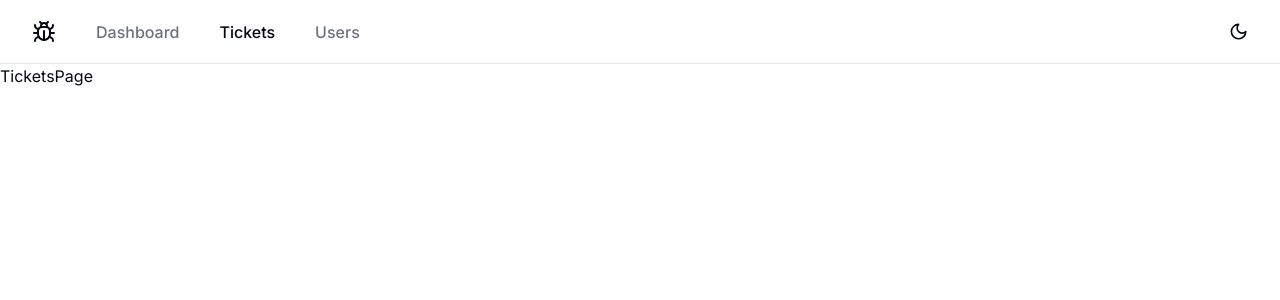
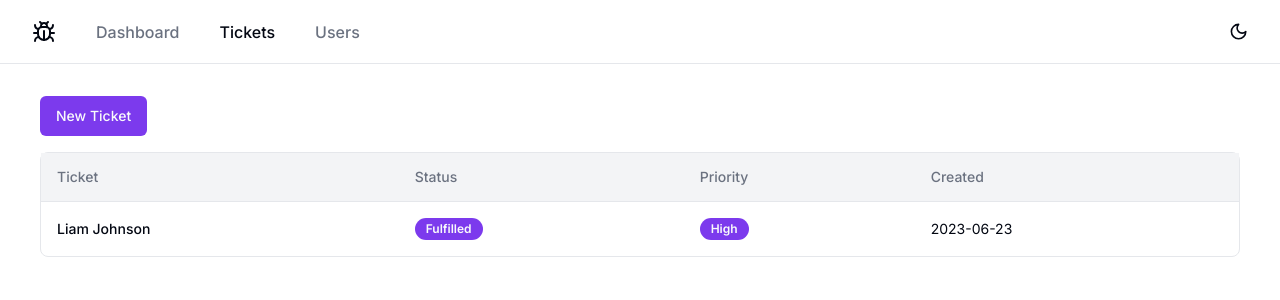
Before and after one commit to manishkumarguptadev/ticketing-app, a Next.js app: page /tickets in a window 1280 px wide. Shown: the top 300 px of the page. Built offline with nearby package versions, Linux system fonts and the light colour scheme.

Commit message:
tickets page UI

```diff
--- a/app/layout.tsx
+++ b/app/layout.tsx
@@ -26,7 +26,9 @@ export default function RootLayout({
           disableTransitionOnChange
         >
           <Header />
-          {children}
+          <main className="min-h-screen w-full p-4 sm:px-10 sm:py-8">
+            {children}
+          </main>
         </ThemeProvider>
       </body>
     </html>
--- a/app/tickets/page.tsx
+++ b/app/tickets/page.tsx
@@ -1,5 +1,53 @@
+import { Badge } from "@/components/ui/badge";
+import { Button } from "@/components/ui/button";
+import {
+  Table,
+  TableBody,
+  TableCell,
+  TableHead,
+  TableHeader,
+  TableRow,
+} from "@/components/ui/table";
+
 function TicketsPage() {
-  return <>TicketsPage</>;
+  return (
+    <>
+      <div className="mb-4 flex items-center">
+        <Button>New Ticket</Button>
+      </div>
+      <div className="rounded-lg border">
+        <Table>
+          <TableHeader>
+            <TableRow className="bg-accent hover:bg-accent">
+              <TableHead>Ticket</TableHead>
+              <TableHead className="hidden sm:table-cell">Status</TableHead>
+              <TableHead className="hidden sm:table-cell">Priority</TableHead>
+              <TableHead className="hidden md:table-cell">Created</TableHead>
+            </TableRow>
+          </TableHeader>
+          <TableBody>
+            <TableRow>
+              <TableCell>
+                <div className="font-medium">Liam Johnson</div>
+                <div className="flex gap-2">
+                  <Badge className="sm:hidden">Fulfilled</Badge>
+                  <Badge className="sm:hidden">High</Badge>
+                </div>
+                <div className="font-medium md:hidden">2023-06-23</div>
+              </TableCell>
+              <TableCell className="hidden sm:table-cell">
+                <Badge className="text-xs">Fulfilled</Badge>
+              </TableCell>
+              <TableCell className="hidden sm:table-cell">
+                <Badge className="text-xs">High</Badge>
+              </TableCell>
+              <TableCell className="hidden md:table-cell">2023-06-23</TableCell>
+            </TableRow>
+          </TableBody>
+        </Table>
+      </div>
+    </>
+  );
 }
 
 export default TicketsPage;
--- /dev/null
+++ b/components/ui/badge.tsx
@@ -0,0 +1,36 @@
+import * as React from "react"
+import { cva, type VariantProps } from "class-variance-authority"
+
+import { cn } from "@/lib/utils"
+
+const badgeVariants = cva(
+  "inline-flex items-center rounded-full border px-2.5 py-0.5 text-xs font-semibold transition-colors focus:outline-none focus:ring-2 focus:ring-ring focus:ring-offset-2",
+  {
+    variants: {
+      variant: {
+        default:
+          "border-transparent bg-primary text-primary-foreground hover:bg-primary/80",
+        secondary:
+          "border-transparent bg-secondary text-secondary-foreground hover:bg-secondary/80",
+        destructive:
+          "border-transparent bg-destructive text-destructive-foreground hover:bg-destructive/80",
+        outline: "text-foreground",
+      },
+    },
+    defaultVariants: {
+      variant: "default",
+    },
+  }
+)
+
+export interface BadgeProps
+  extends React.HTMLAttributes<HTMLDivElement>,
+    VariantProps<typeof badgeVariants> {}
+
+function Badge({ className, variant, ...props }: BadgeProps) {
+  return (
+    <div className={cn(badgeVariants({ variant }), className)} {...props} />
+  )
+}
+
+export { Badge, badgeVariants }
--- /dev/null
+++ b/components/ui/table.tsx
@@ -0,0 +1,117 @@
+import * as React from "react"
+
+import { cn } from "@/lib/utils"
+
+const Table = React.forwardRef<
+  HTMLTableElement,
+  React.HTMLAttributes<HTMLTableElement>
+>(({ className, ...props }, ref) => (
+  <div className="relative w-full overflow-auto">
+    <table
+      ref={ref}
+      className={cn("w-full caption-bottom text-sm", className)}
+      {...props}
+    />
+  </div>
+))
+Table.displayName = "Table"
+
+const TableHeader = React.forwardRef<
+  HTMLTableSectionElement,
+  React.HTMLAttributes<HTMLTableSectionElement>
+>(({ className, ...props }, ref) => (
+  <thead ref={ref} className={cn("[&_tr]:border-b", className)} {...props} />
+))
+TableHeader.displayName = "TableHeader"
+
+const TableBody = React.forwardRef<
+  HTMLTableSectionElement,
+  React.HTMLAttributes<HTMLTableSectionElement>
+>(({ className, ...props }, ref) => (
+  <tbody
+    ref={ref}
+    className={cn("[&_tr:last-child]:border-0", className)}
+    {...props}
+  />
+))
+TableBody.displayName = "TableBody"
+
+const TableFooter = React.forwardRef<
+  HTMLTableSectionElement,
+  React.HTMLAttributes<HTMLTableSectionElement>
+>(({ className, ...props }, ref) => (
+  <tfoot
+    ref={ref}
+    className={cn(
+      "border-t bg-muted/50 font-medium [&>tr]:last:border-b-0",
+      className
+    )}
+    {...props}
+  />
+))
+TableFooter.displayName = "TableFooter"
+
+const TableRow = React.forwardRef<
+  HTMLTableRowElement,
+  React.HTMLAttributes<HTMLTableRowElement>
+>(({ className, ...props }, ref) => (
+  <tr
+    ref={ref}
+    className={cn(
+      "border-b transition-colors hover:bg-muted/50 data-[state=selected]:bg-muted",
+      className
+    )}
+    {...props}
+  />
+))
+TableRow.displayName = "TableRow"
+
+const TableHead = React.forwardRef<
+  HTMLTableCellElement,
+  React.ThHTMLAttributes<HTMLTableCellElement>
+>(({ className, ...props }, ref) => (
+  <th
+    ref={ref}
+    className={cn(
+      "h-12 px-4 text-left align-middle font-medium text-muted-foreground [&:has([role=checkbox])]:pr-0",
+      className
+    )}
+    {...props}
+  />
+))
+TableHead.displayName = "TableHead"
+
+const TableCell = React.forwardRef<
+  HTMLTableCellElement,
+  React.TdHTMLAttributes<HTMLTableCellElement>
+>(({ className, ...props }, ref) => (
+  <td
+    ref={ref}
+    className={cn("p-4 align-middle [&:has([role=checkbox])]:pr-0", className)}
+    {...props}
+  />
+))
+TableCell.displayName = "TableCell"
+
+const TableCaption = React.forwardRef<
+  HTMLTableCaptionElement,
+  React.HTMLAttributes<HTMLTableCaptionElement>
+>(({ className, ...props }, ref) => (
+  <caption
+    ref={ref}
+    className={cn("mt-4 text-sm text-muted-foreground", className)}
+    {...props}
+  />
+))
+TableCaption.displayName = "TableCaption"
+
+export {
+  Table,
+  TableHeader,
+  TableBody,
+  TableFooter,
+  TableHead,
+  TableRow,
+  TableCell,
+  TableCaption,
+}
```
